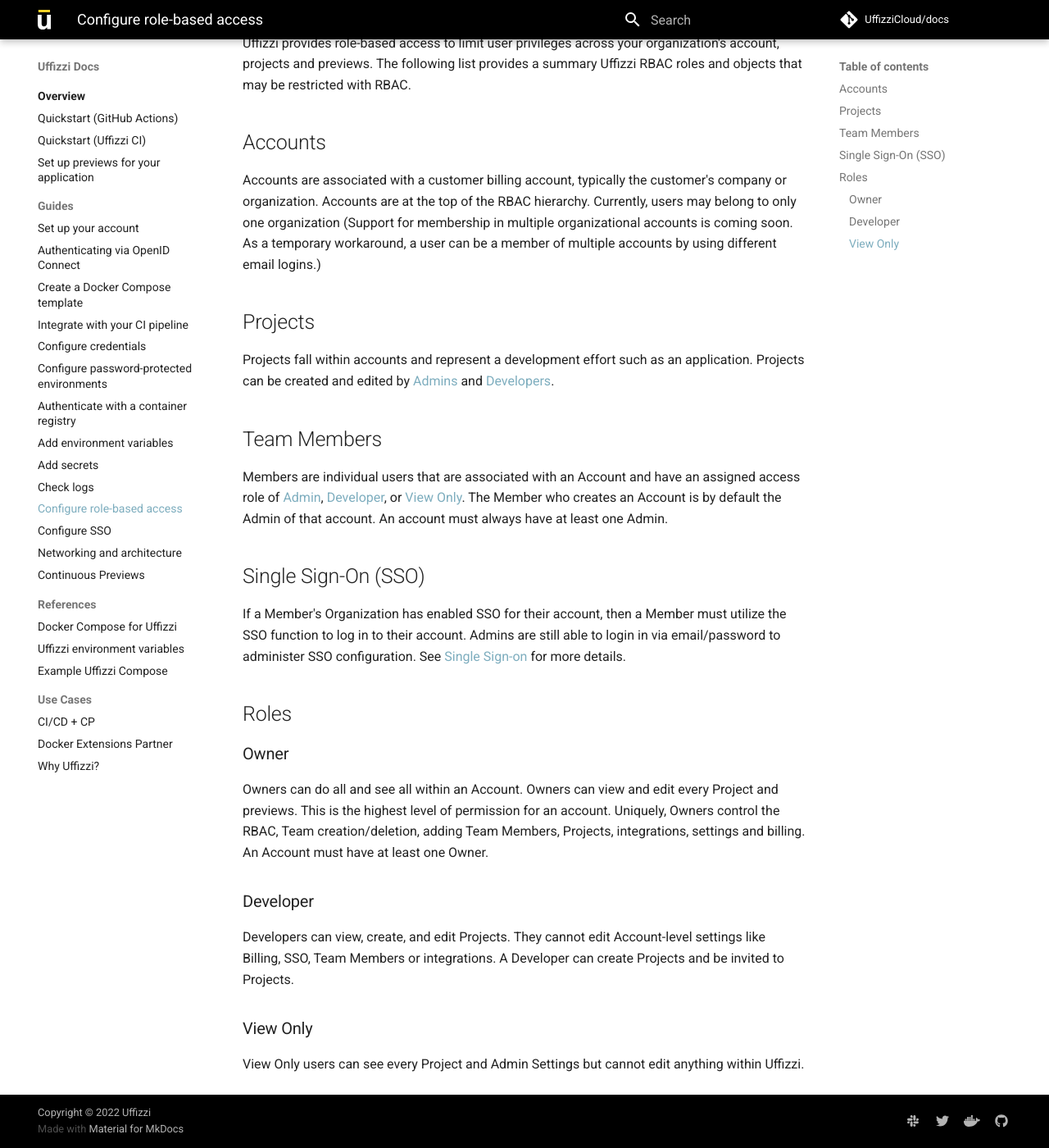
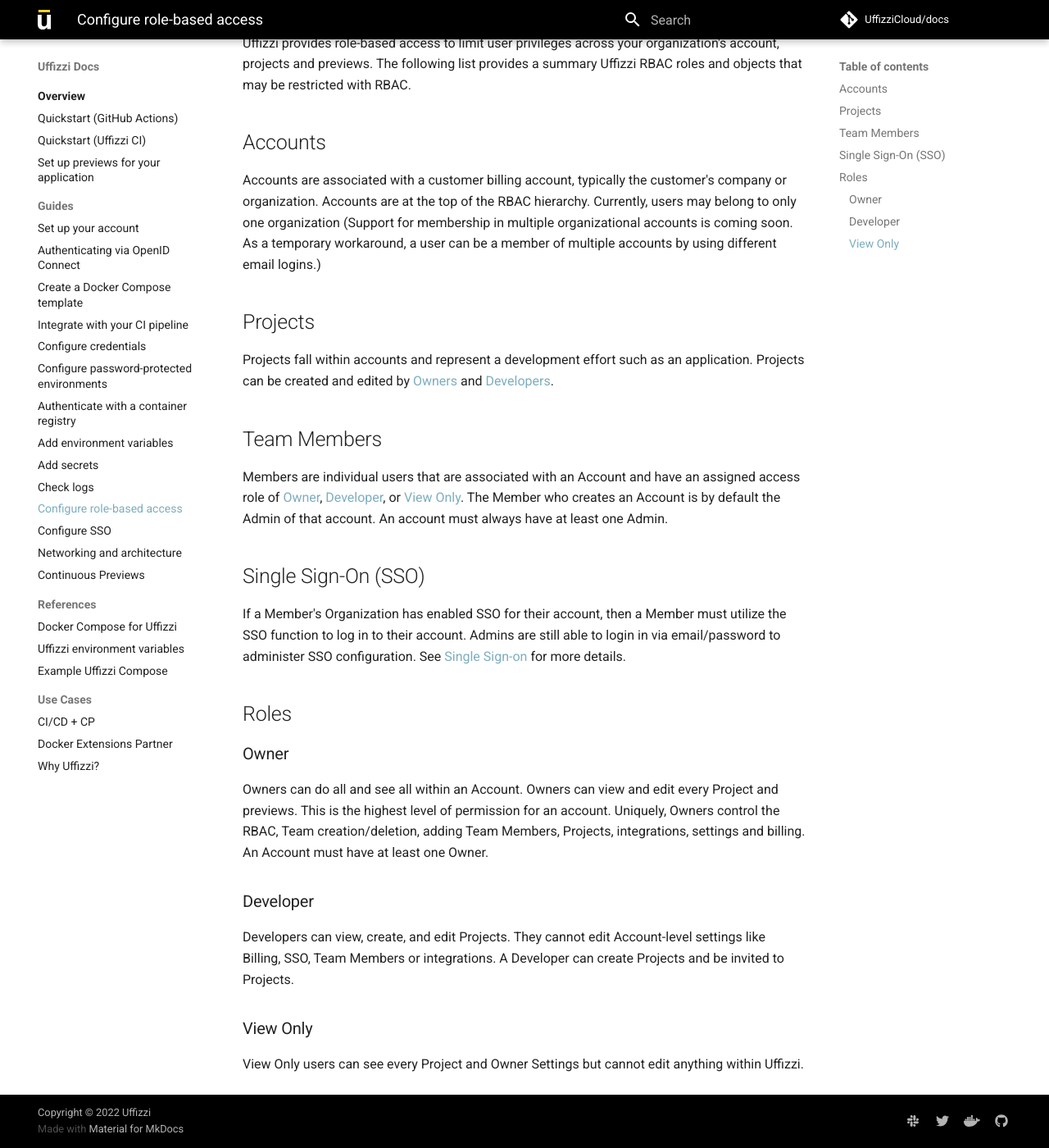
Before and after one commit to UffizziCloud/docs, an MkDocs documentation site: the page built from docs/guides/rbac.md, in a window 1280 px wide and 1400 px high, scrolled down 140 px. Shown: the whole window at 82% size. Built offline with MkDocs 1.6.1 and Material for MkDocs 9.7.7, drawn with Linux system fonts in a browser that asks for light colours; comment, search, counter and statistics services are not loaded.

Commit message:
renamed Admin to Owner

```diff
--- a/docs/guides/rbac.md
+++ b/docs/guides/rbac.md
@@ -8,11 +8,11 @@
 
 ## Projects
 
-Projects fall within accounts and represent a development effort such as an application. Projects can be created and edited by [Admins](#admin) and [Developers](#developer).
+Projects fall within accounts and represent a development effort such as an application. Projects can be created and edited by [Owners](#owner) and [Developers](#developer).
 
 ## Team Members
 
-Members are individual users that are associated with an Account and have an assigned access role of [Admin](#admin), [Developer](#developer), or [View Only](#view-only). The Member who creates an Account is by default the Admin of that account. An account must always have at least one Admin.
+Members are individual users that are associated with an Account and have an assigned access role of [Owner](#owner), [Developer](#developer), or [View Only](#view-only). The Member who creates an Account is by default the Admin of that account. An account must always have at least one Admin.
 
 ## Single Sign-On (SSO)
 
@@ -27,4 +27,4 @@
 Developers can view, create, and edit Projects. They cannot edit Account-level settings like Billing, SSO, Team Members or integrations. A Developer can create Projects and be invited to Projects.
 
 ### View Only
-View Only users can see every Project and Admin Settings but cannot edit anything within Uffizzi.
+View Only users can see every Project and Owner Settings but cannot edit anything within Uffizzi.
```
